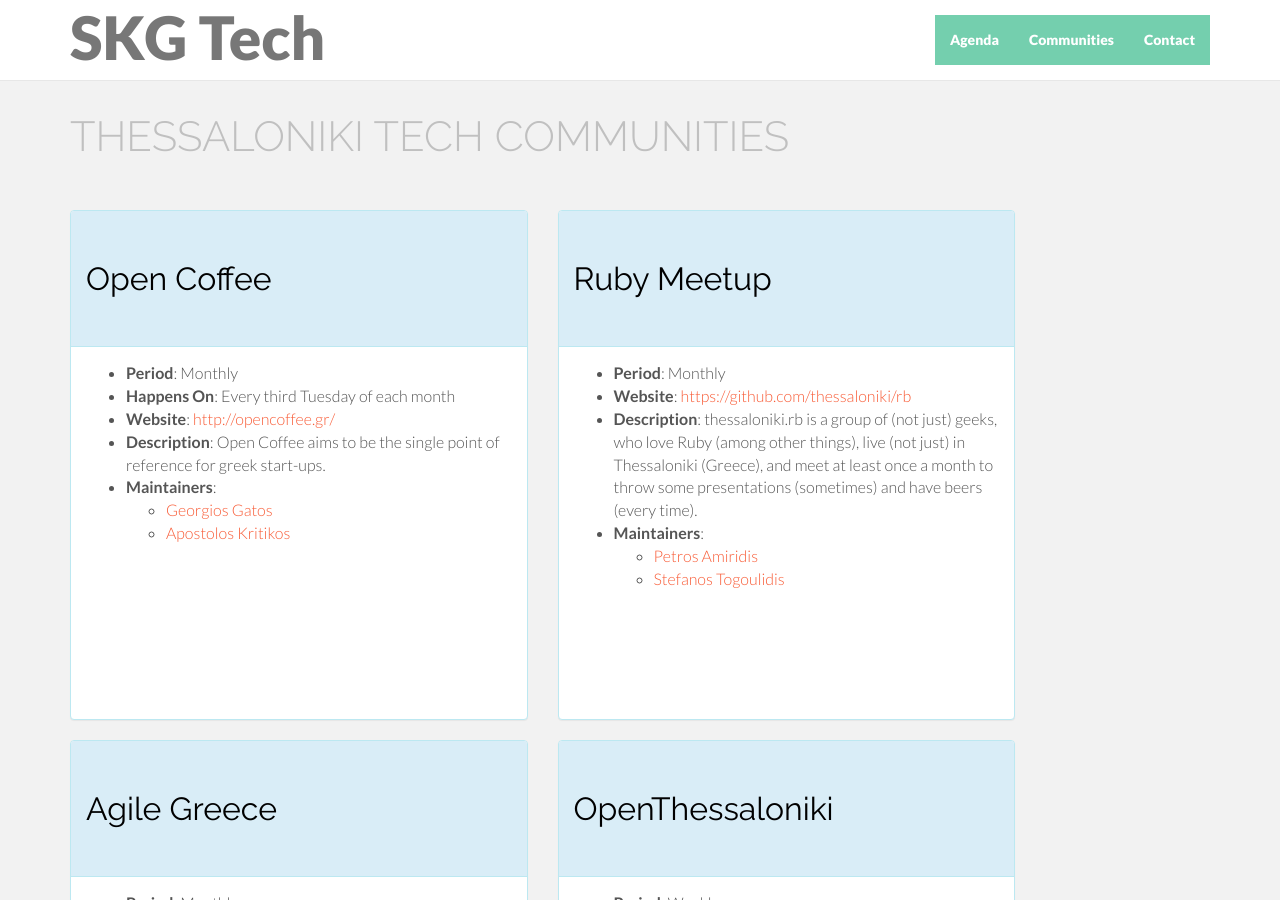
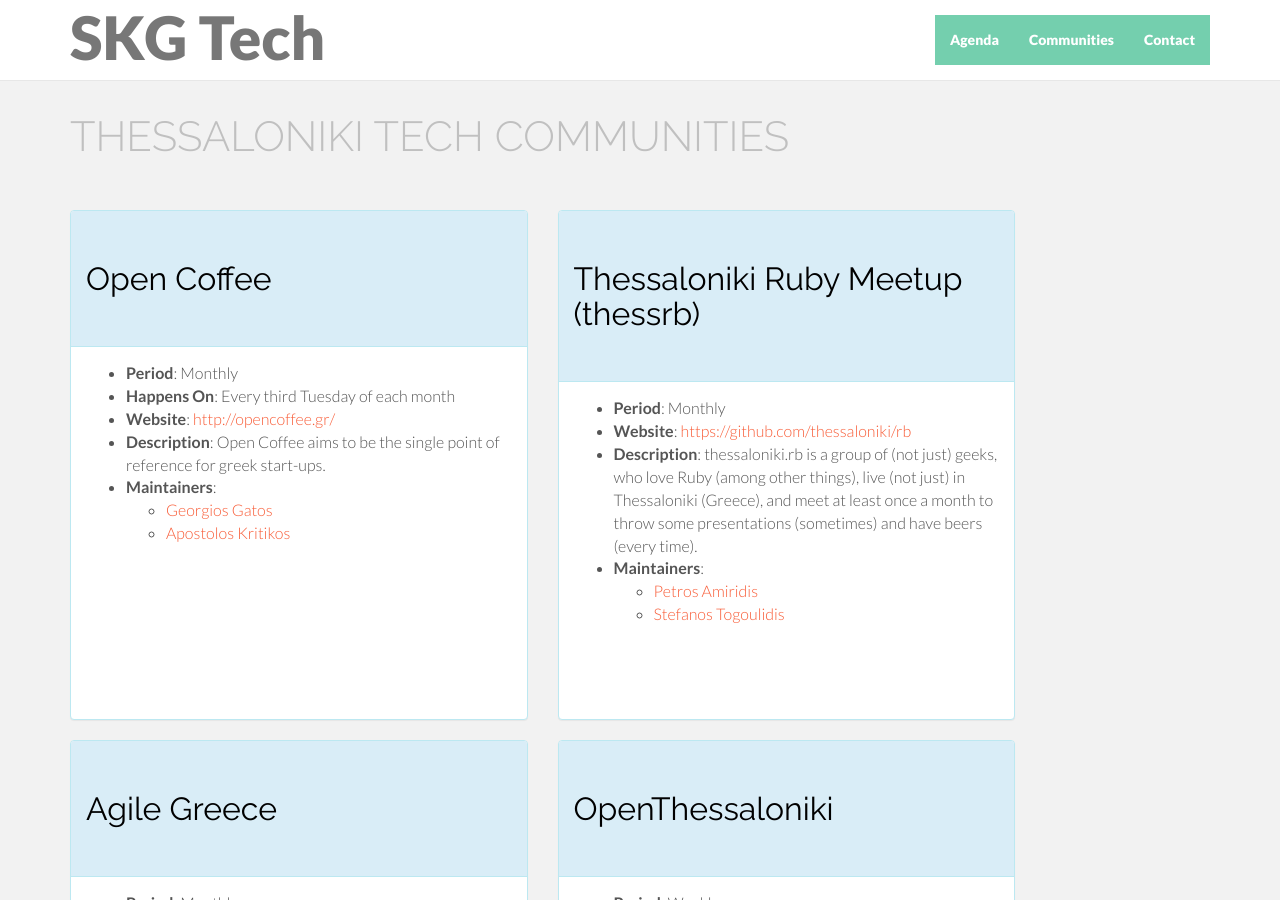
Before and after one commit to skgtech/skgtech.github.io, a Jekyll site: the page built from index.html, in a window 1280 px wide and 900 px high, scrolled down 985 px. Built offline with Jekyll 4.4.1, drawn with Linux system fonts in a browser that asks for light colours; nearby versions of some CDN libraries; Markdown is read by kramdown in place of the engine named in the settings; comment, search, counter and statistics services are not loaded.

Commit message:
Add full group name

```diff
--- a/_data/communities.yaml
+++ b/_data/communities.yaml
@@ -9,7 +9,7 @@
       email: "georgiosgatos@gmail.com"
     - name: "Apostolos Kritikos"
       email: "akritiko@gmail.com"
-- name: "Ruby Meetup"
+- name: "Thessaloniki Ruby Meetup (thessrb)"
   period: "Monthly"
   description: "thessaloniki.rb is a group of (not just) geeks, who love Ruby (among other things), live (not just) in Thessaloniki (Greece), and meet at least once a month to throw some presentations (sometimes) and have beers (every time)."
   website: "https://github.com/thessaloniki/rb"
```
